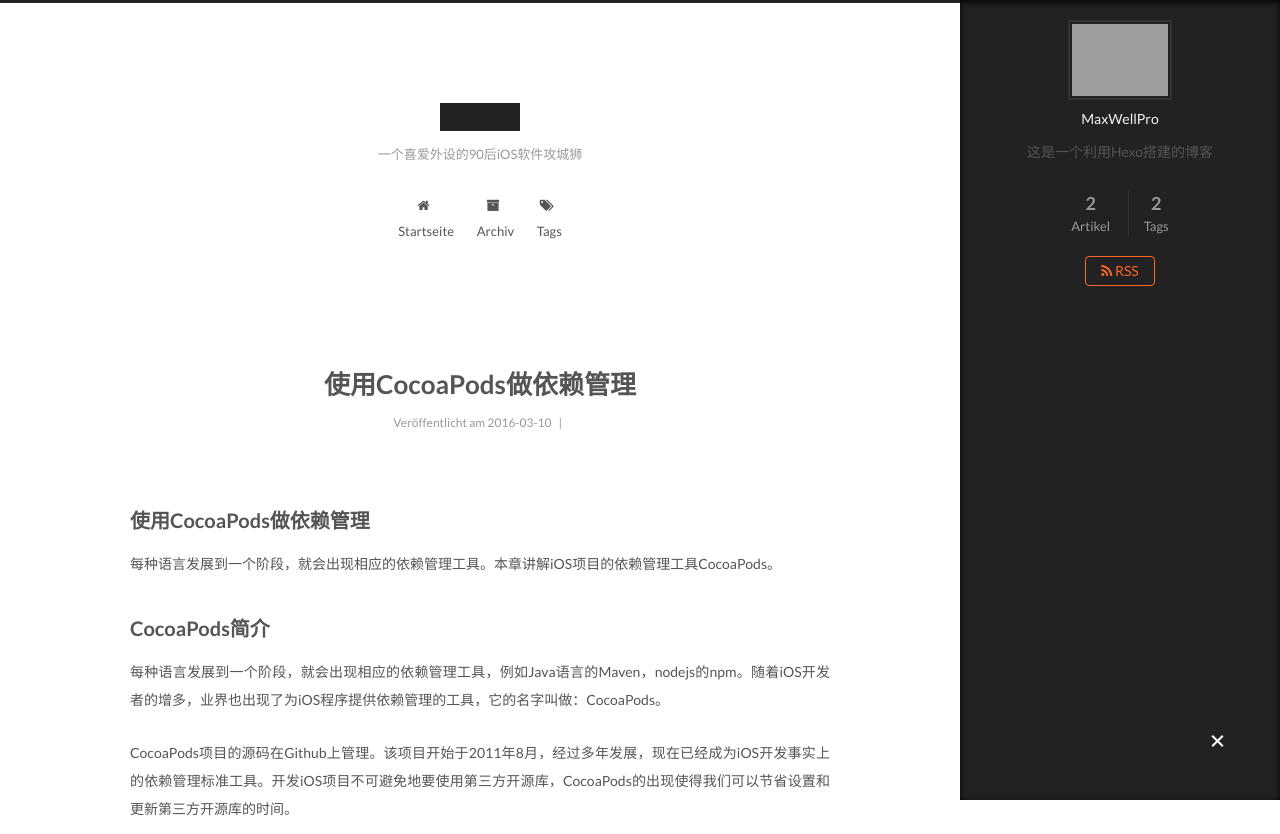
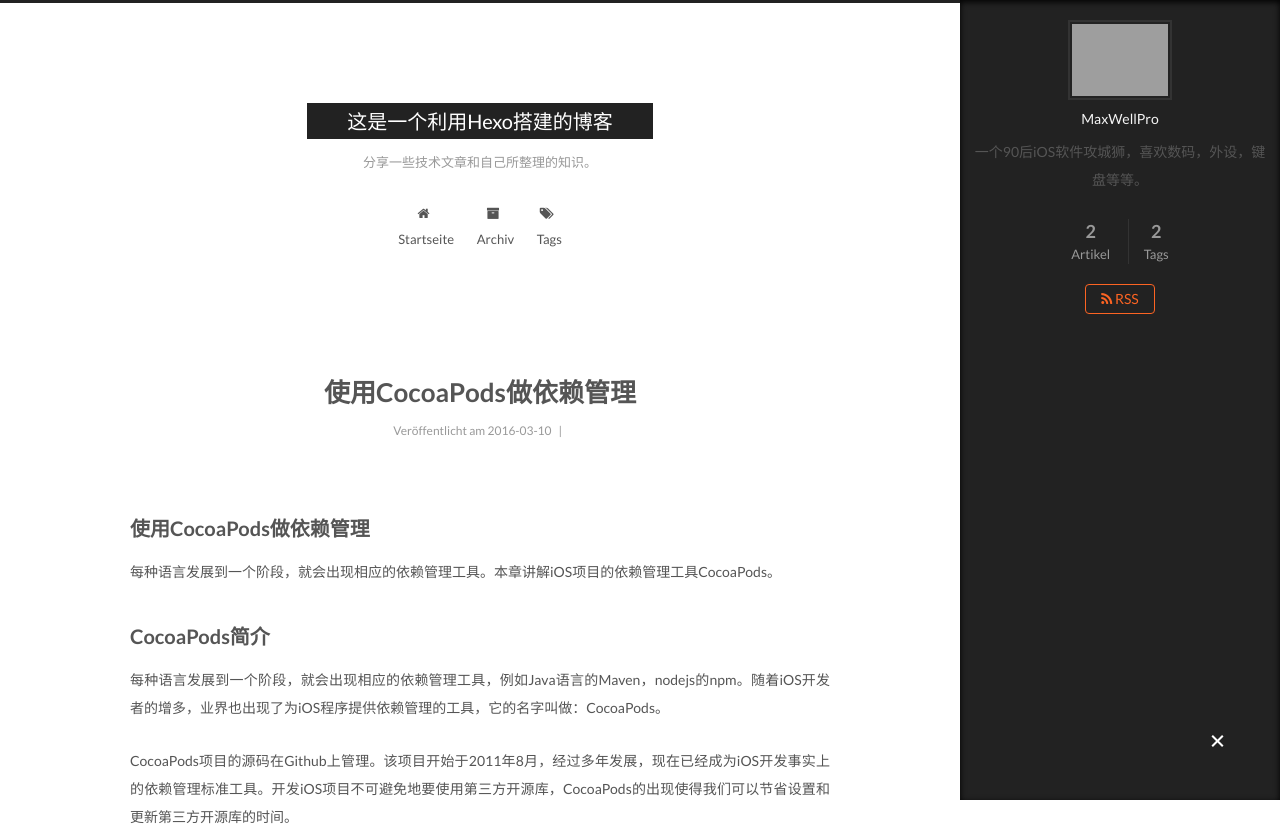
Before and after one commit to JMaxWells/JMaxWells.github.io, a plain HTML site: page index.html in a window 1280 px wide. Shown: the top 834 px of the page. Drawn offline with Linux system fonts and the light colour scheme; grey boxes are pictures that could not be loaded; a script that the page names is missing.

Commit message:
Site updated: 2016-03-10 17:55:43

```diff
--- a/atom.xml
+++ b/atom.xml
@@ -1,7 +1,7 @@
 <?xml version="1.0" encoding="utf-8"?>
 <feed xmlns="http://www.w3.org/2005/Atom">
-  <title></title>
-  <subtitle>一个喜爱外设的90后iOS软件攻城狮</subtitle>
+  <title>这是一个利用Hexo搭建的博客</title>
+  <subtitle>分享一些技术文章和自己所整理的知识。</subtitle>
   <link href="/atom.xml" rel="self"/>
 
   <link href="http://yoursite.com/"/>
--- a/css/main.css
+++ b/css/main.css
@@ -1544,7 +1544,7 @@ pre .javascript .function {
   width: 4px;
   height: 4px;
   border-radius: 50%;
-  background: #82f4b3;
+  background: #2e5381;
 }
 .sidebar-nav {
   margin: 0 0 20px;
--- a/index.html
+++ b/index.html
@@ -47,7 +47,7 @@
 
 
 
-  <link rel="alternate" href="/atom.xml" title="" type="application/atom+xml" />
+  <link rel="alternate" href="/atom.xml" title="这是一个利用Hexo搭建的博客" type="application/atom+xml" />
 
 
 
@@ -59,15 +59,15 @@
 
 
 
-<meta name="description" content="这是一个利用Hexo搭建的博客">
+<meta name="description" content="一个90后iOS软件攻城狮，喜欢数码，外设，键盘等等。">
 <meta property="og:type" content="website">
-<meta property="og:title">
+<meta property="og:title" content="这是一个利用Hexo搭建的博客">
 <meta property="og:url" content="http://yoursite.com/index.html">
-<meta property="og:site_name">
-<meta property="og:description" content="这是一个利用Hexo搭建的博客">
+<meta property="og:site_name" content="这是一个利用Hexo搭建的博客">
+<meta property="og:description" content="一个90后iOS软件攻城狮，喜欢数码，外设，键盘等等。">
 <meta name="twitter:card" content="summary">
-<meta name="twitter:title">
-<meta name="twitter:description" content="这是一个利用Hexo搭建的博客">
+<meta name="twitter:title" content="这是一个利用Hexo搭建的博客">
+<meta name="twitter:description" content="一个90后iOS软件攻城狮，喜欢数码，外设，键盘等等。">
 
 
 
@@ -85,7 +85,7 @@
   };
 </script>
 
-  <title>  </title>
+  <title> 这是一个利用Hexo搭建的博客 </title>
 </head>
 
 <body itemscope itemtype="http://schema.org/WebPage" lang="zh-cn">
@@ -118,11 +118,11 @@
   <div class="custom-logo-site-title">
     <a href="/"  class="brand" rel="start">
       <span class="logo-line-before"><i></i></span>
-      <span class="site-title"></span>
+      <span class="site-title">这是一个利用Hexo搭建的博客</span>
       <span class="logo-line-after"><i></i></span>
     </a>
   </div>
-  <p class="site-subtitle">一个喜爱外设的90后iOS软件攻城狮</p>
+  <p class="site-subtitle">分享一些技术文章和自己所整理的知识。</p>
 </div>
 
 <div class="site-nav-toggle">
@@ -515,7 +515,7 @@ pod update --no-repo-update
                src="http://7xojj3.com5.z0.glb.qiniucdn.com/image%2Favatar%2F7ead8c33da3d43552445740501595d76.jpg"
                alt="MaxWellPro" />
           <p class="site-author-name" itemprop="name">MaxWellPro</p>
-          <p class="site-description motion-element" itemprop="description">这是一个利用Hexo搭建的博客</p>
+          <p class="site-description motion-element" itemprop="description">一个90后iOS软件攻城狮，喜欢数码，外设，键盘等等。</p>
         </div>
         <nav class="site-state motion-element">
           <div class="site-state-item site-state-posts">
```
Also changed, not shown: 2016/03/10/AppStore上线素材准备篇/index.html (+6 -6 lines), 2016/03/10/使用CocoaPods做依赖管理/index.html (+6 -6 lines), archives/2016/03/index.html (+11 -11 lines), archives/2016/index.html (+11 -11 lines), archives/index.html (+11 -11 lines), tags/AppStore/index.html (+11 -11 lines), tags/CocoaPods/index.html (+11 -11 lines).
